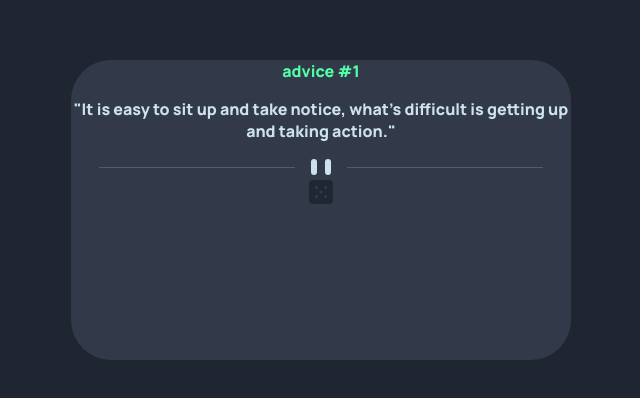
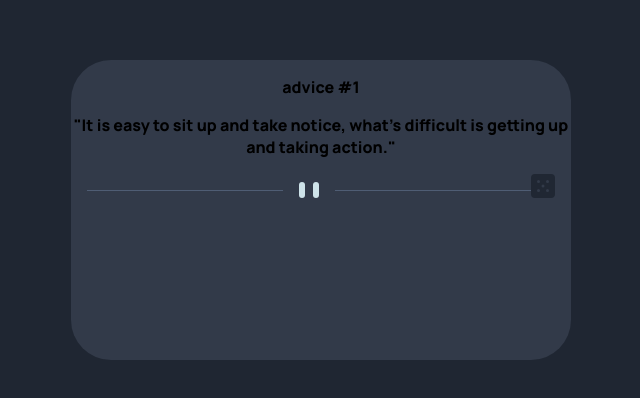
Before and after one commit to nico-dev-it/advice-generator, a React (Create React App) app: page / in a window 1280 px wide. Shown: the part 140-538 px from the top of the page, without its empty margins (339-979 px from the left). Built offline with nearby package versions, Linux system fonts and the light colour scheme.

Commit message:
initial advie set up and divider moved from displayAdvice component

```diff
--- a/src/components/advice.js
+++ b/src/components/advice.js
@@ -24,7 +24,6 @@
 
 const Advice = () => {
     const [advice, setAdvice] = useState([])
-    const [visible, setVisible] = useState(true)
 
     async function adviceData() {
         const data = await fetch(`https://api.adviceslip.com/advice`)
@@ -37,37 +36,23 @@
         console.log(advice)
     }
 
-    const removeElement = () => {
-        setVisible((prev) => false);
-    };
-
     return (
         <StyledCard>
             <div>
-                    <div>{visible && (<div>
-                        <AdviceId>advice #1</AdviceId>
-                        <AdviceString>
-                        <p>"It is easy to sit up and take notice, what's difficult is getting up and taking action."</p></AdviceString>
-                        <svg width="444" height="16" xmlns="http://www.w3.org/2000/svg">
-                            <g fill="none" fill-rule="evenodd">
-                                <path fill="#4F5D74" d="M0 8h196v1H0zM248 8h196v1H248z"/>
-                                <g transform="translate(212)" fill="#CEE3E9">
-                                    <rect width="6" height="16" rx="3"/>
-                                    <rect x="14" width="6" height="16" rx="3"/>
-                                </g>
-                            </g>
-                        </svg>
-                    </div>)}</div>
                 {
                     advice.data != undefined ?
                         <div>
                             <DisplayAdvice data={advice.data}/>
                         </div>
-                        : null
+                        : <div>
+                        <p>advice #1
+                        </p>
+                        <p>"It is easy to sit up and take notice, what's difficult is getting up and taking action."</p>
+                        </div>
                 }
+                <svg width="444" height="16" xmlns="http://www.w3.org/2000/svg"><g fill="none" fill-rule="evenodd"><path fill="#4F5D74" d="M0 8h196v1H0zM248 8h196v1H248z"/><g transform="translate(212)" fill="#CEE3E9"><rect width="6" height="16" rx="3"/><rect x="14" width="6" height="16" rx="3"/></g></g></svg>
                 <svg onClick={() => {
                     adviceData();
-                    removeElement()
                 }} width="24" height="24" xmlns="http://www.w3.org/2000/svg">
                     <path
                         d="M20 0H4a4.005 4.005 0 0 0-4 4v16a4.005 4.005 0 0 0 4 4h16a4.005 4.005 0 0 0 4-4V4a4.005 4.005 0 0 0-4-4ZM7.5 18a1.5 1.5 0 1 1 0-3 1.5 1.5 0 0 1 0 3Zm0-9a1.5 1.5 0 1 1 0-3 1.5 1.5 0 0 1 0 3Zm4.5 4.5a1.5 1.5 0 1 1 0-3 1.5 1.5 0 0 1 0 3Zm4.5 4.5a1.5 1.5 0 1 1 0-3 1.5 1.5 0 0 1 0 3Zm0-9a1.5 1.5 0 1 1 0-3 1.5 1.5 0 0 1 0 3Z"
--- a/src/components/displayAdvice.js
+++ b/src/components/displayAdvice.js
@@ -4,7 +4,6 @@
         <div>
             <h4>advice #{props.data.slip.id}</h4>
             <h3>"{props.data.slip.advice}"</h3>
-            <svg width="444" height="16" xmlns="http://www.w3.org/2000/svg"><g fill="none" fill-rule="evenodd"><path fill="#4F5D74" d="M0 8h196v1H0zM248 8h196v1H248z"/><g transform="translate(212)" fill="#CEE3E9"><rect width="6" height="16" rx="3"/><rect x="14" width="6" height="16" rx="3"/></g></g></svg>
         </div>
     )
 }
```
